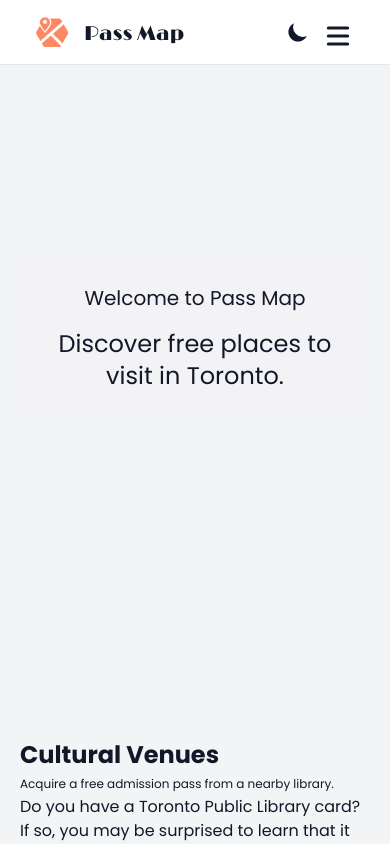
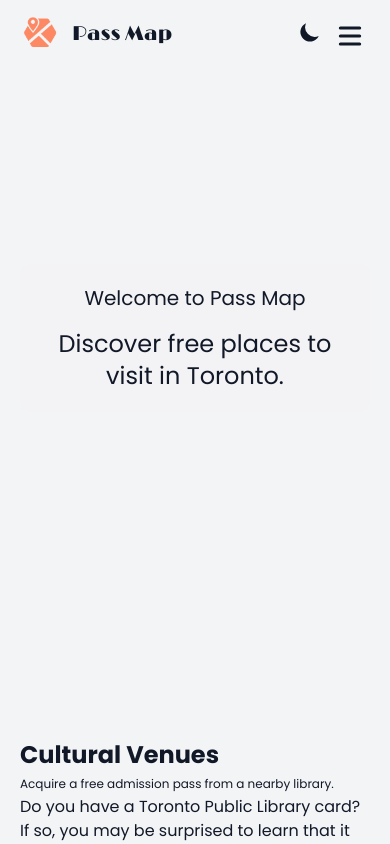
Before and after one commit to nicktsai1026/pass-map, a Next.js app: page / in a window 390 px wide. Shown: the top 844 px of the page. Built offline with nearby package versions, Linux system fonts and the light colour scheme.

Commit message:
header bg update when page not on top

```diff
--- a/components/header.tsx
+++ b/components/header.tsx
@@ -1,5 +1,5 @@
 "use client";
-
+import { useEffect, useState } from 'react';
 import Link from 'next/link';
 import Image from 'next/image';
 import ThemeButton from './themeButton';
@@ -9,11 +9,22 @@ import { Limelight } from 'next/font/google';
 const limelight = Limelight({ weight: '400', subsets: ['latin'] });
 
 const Header = () => {
+    const [scrollPosition, setScrollPosition] = useState(0);
+
+    useEffect(() => {
+        const updatePosition = () => {
+            setScrollPosition(window.pageYOffset);
+        };
+        window.addEventListener("scroll", updatePosition);
+    }, []);
+
+    const headerLayout = (position: number): string => {
+        let style = 'z-10 border-solid border-b border-gray-200 dark:border-gray-600 bg-gray-100 dark:bg-gray-900';
+        return position === 0 ? '' : style;
+    }
+
     return (
-        <header className='flex items-center justify-between py-3 px-8 z-50
-            fixed w-full bg-white dark:bg-gray-800
-            border-solid border-b border-gray-200 dark:border-gray-600'
-        >
+        <header className={`flex items-center justify-between py-3 px-5 md:px-8 fixed w-full ${headerLayout(scrollPosition)}`}>
             <div className='navbar-logo'>
                 <Link href='/' aria-label='Pass Map'>
                     <div className='flex items-center justify-between'>
```
